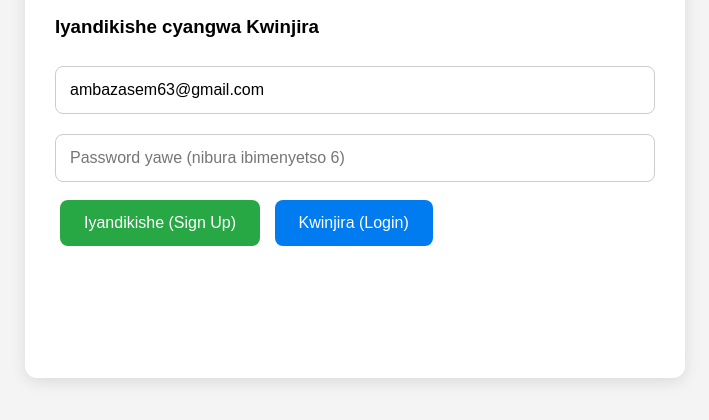
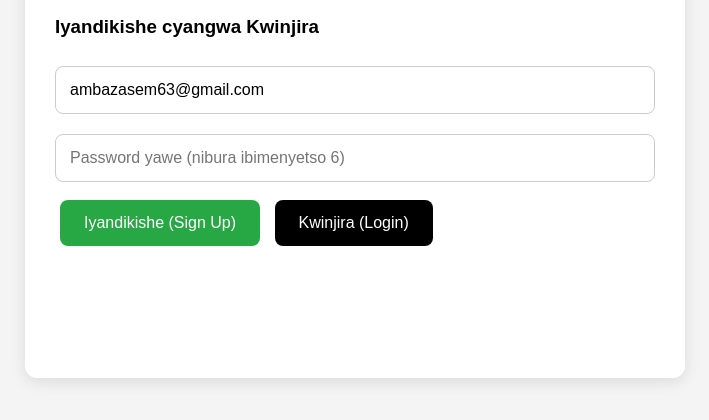
Before and after one commit to Ambaza250/ururngano2, a plain HTML site: page chat.html in a window 1280 px wide. Shown: the part 192-612 px from the top of the page, without its empty margins (285-994 px from the left). Drawn offline with nearby package versions, Linux system fonts and the light colour scheme.

Commit message:
Update chat.html

```diff
--- a/chat.html
+++ b/chat.html
@@ -11,7 +11,7 @@
     input { width: 100%; padding: 14px; margin: 10px 0; border: 1px solid #ccc; border-radius: 8px; font-size: 16px; box-sizing: border-box; }
     button { padding: 14px 24px; margin: 8px 5px; border: none; border-radius: 8px; font-size: 16px; cursor: pointer; }
     .signup { background: #28a745; color: white; }
-    .login { background: #007bf0; color: white; }
+    .login { background: #000000; color: white; }
     #status { margin-top: 20px; padding: 12px; border-radius: 6px; font-weight: bold; min-height: 50px; }
   </style>
 </head>
```
